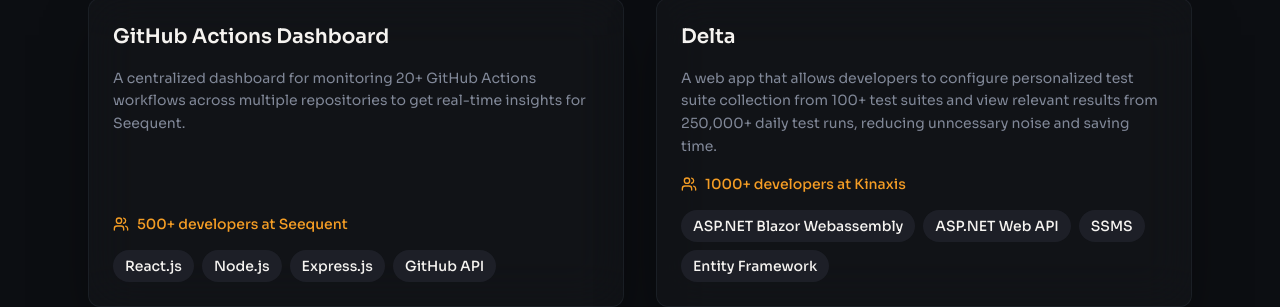
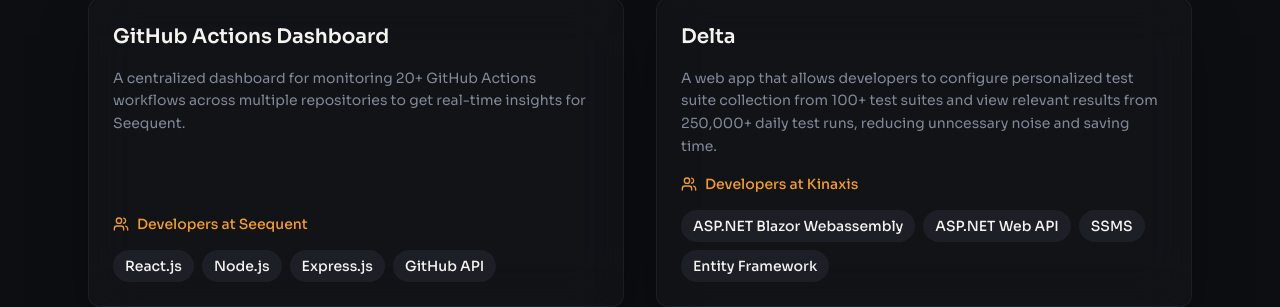
Before and after one commit to rubaizmomin/portfolio, a React (Vite) app: page / in a window 1280 px wide. Shown: the part 5977-6284 px from the top of the page. Built offline with nearby package versions, Linux system fonts and the light colour scheme; the HTML template or start-up script is replaced by a standard one.

Commit message:
change impact in projects section

```diff
--- a/src/components/portfolio/ImpactProjectsSection.tsx
+++ b/src/components/portfolio/ImpactProjectsSection.tsx
@@ -15,14 +15,14 @@ const impactProjects: Project[] = [
     title: "GitHub Actions Dashboard",
     description:
       `A centralized dashboard for monitoring 20+ GitHub Actions workflows across multiple repositories to get real-time insights for Seequent.`,
-    impact: "500+ developers at Seequent",
+    impact: "Developers at Seequent",
     technologies: ["React.js", "Node.js", "Express.js", "GitHub API"],
   },
   {
     title: "Delta",
     description:
       "A web app that allows developers to configure personalized test suite collection from 100+ test suites and view relevant results from 250,000+ daily test runs, reducing unncessary noise and saving time.",
-    impact: "1000+ developers at Kinaxis",
+    impact: "Developers at Kinaxis",
     technologies: ["ASP.NET Blazor Webassembly", "ASP.NET Web API", "SSMS", "Entity Framework"],
   }
 ];
```
